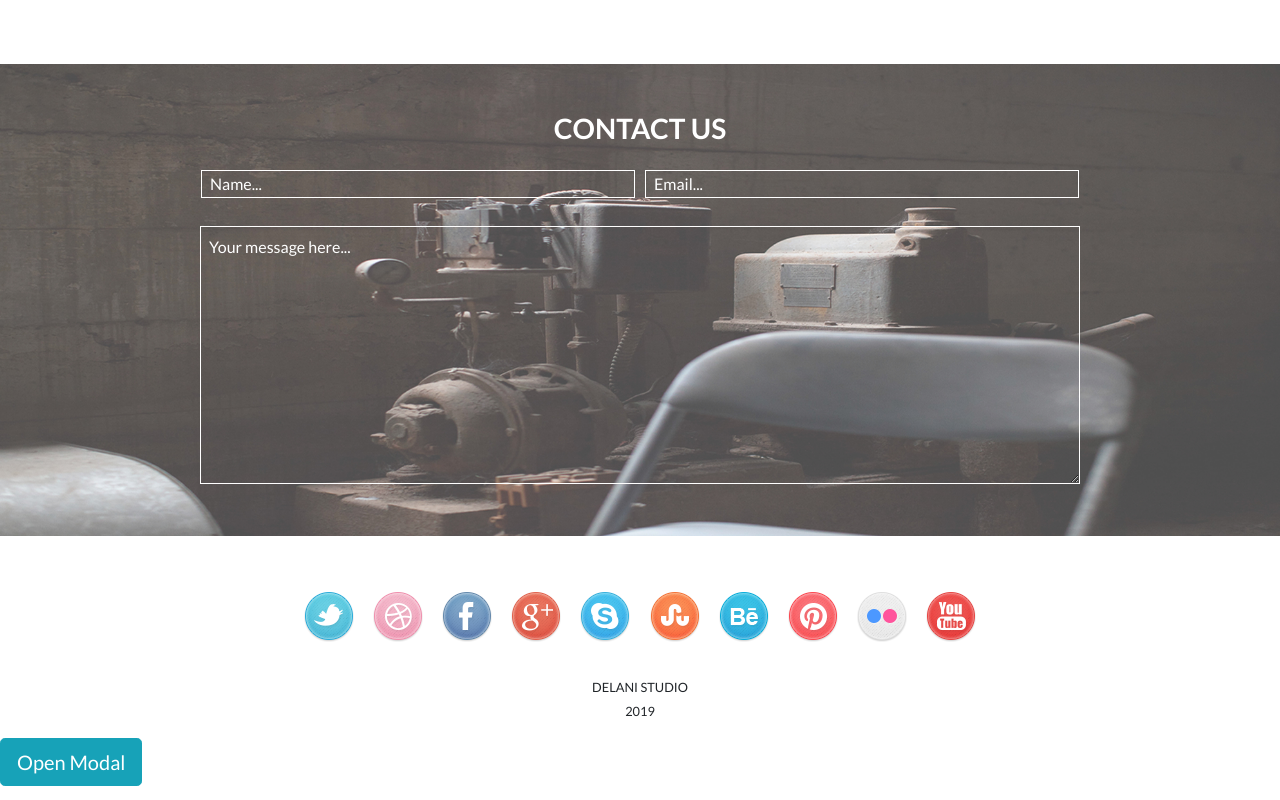
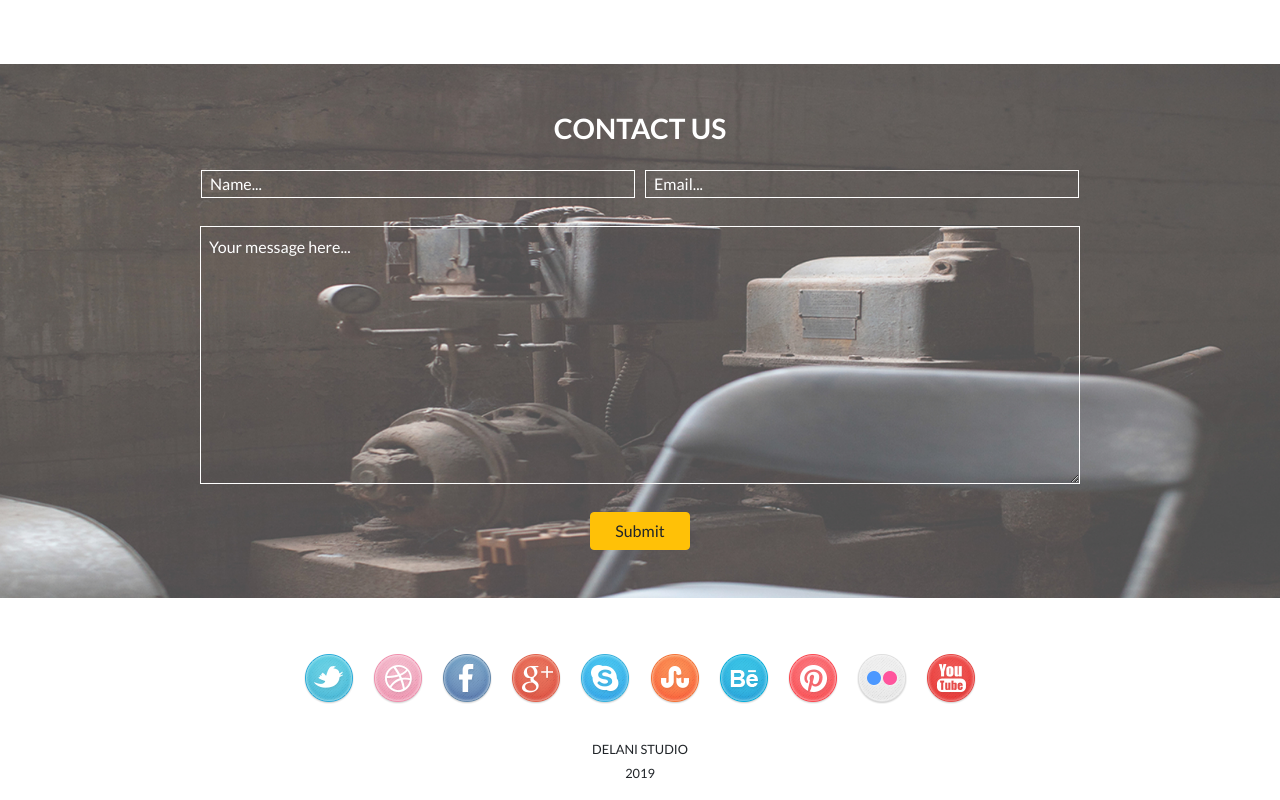
Before and after one commit to VictorKMaina/Delani-Studio, a plain HTML site: page index.html in a window 1280 px wide. Shown: the part 2351-3151 px from the top of the page. Drawn offline with Linux system fonts and the light colour scheme.

Commit message:
remove modal button to go with simpler solution, alerts

```diff
--- a/index.html
+++ b/index.html
@@ -151,6 +151,7 @@
         <textarea name="message" id="message" cols="30" rows="10" placeholder="Your message here..."
           class="p-2"></textarea>
       </div>
+      <button type="submit" class="btn btn-warning pl-4 pr-4 mt-4">Submit</button>
 
     </form>
   </div>
@@ -169,9 +170,6 @@
     </div>
     <p><small>DELANI STUDIO<br>2019</small></p>
   </div>
-
-  <button type="button" class="btn btn-info btn-lg" data-toggle="modal" data-target="#myModal">Open Modal</button>
-
 </body>
 
 </html>
```
